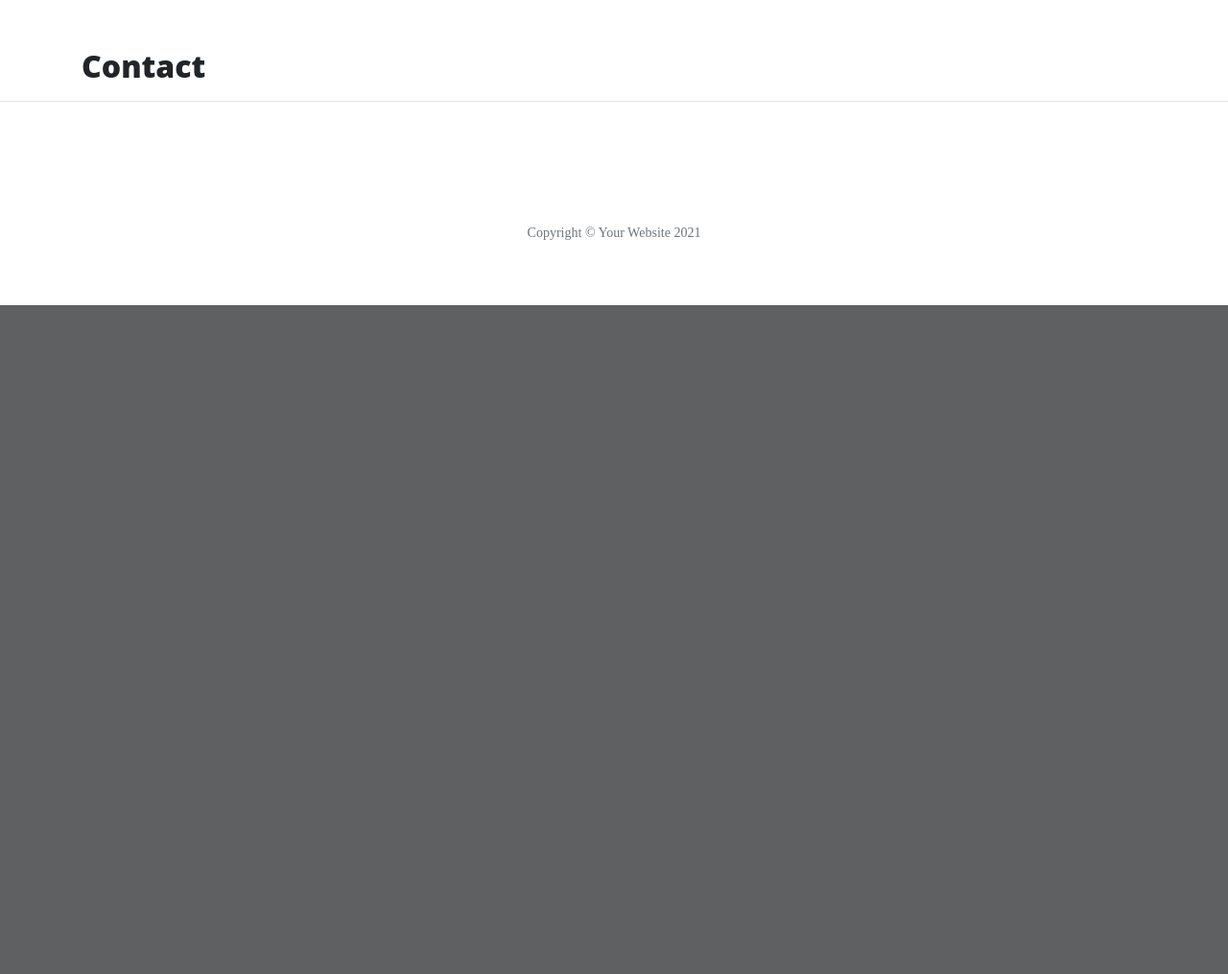
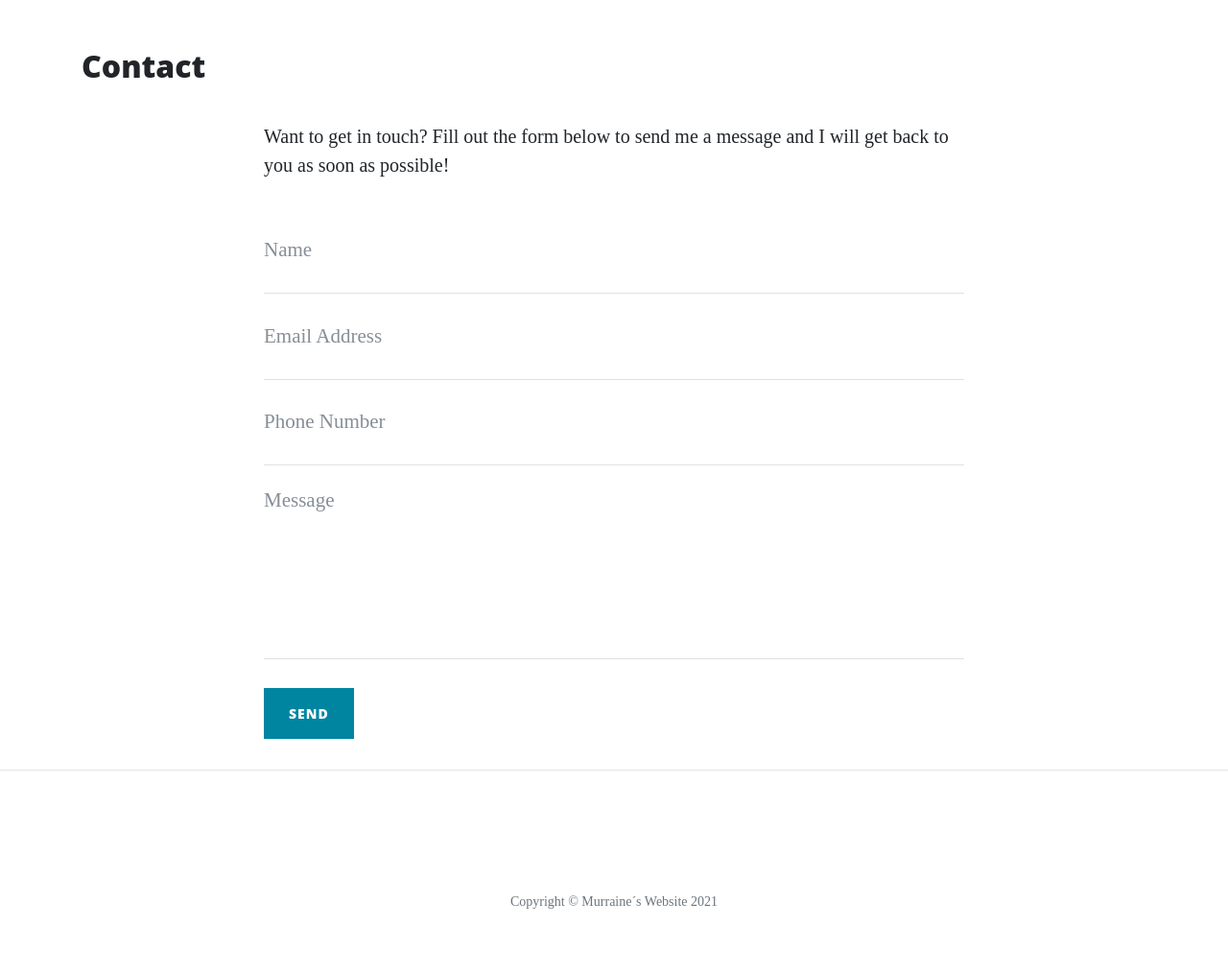
Before and after one commit to Sonicbasedrop/first_flask, a Flask app: page /contact in a window 1280 px wide. Shown: the part 628-1643 px from the top of the page at 96% size. Before the commit the page ends 946 px from the top, so only its background shows below. Run offline with Flask 2, Linux system fonts and the light colour scheme; some libraries are stand-ins or nearby versions.

Commit message:
add routing,creat form,add POST method

```diff
--- a/run.py
+++ b/run.py
@@ -19,6 +19,17 @@ def about():
     return render_template("about.html", page_title="About", company=data)
 
 
+@app.route("/about/<member_name>")
+def about_member(member_name):
+    member = {}
+    with open("data/company.json", "r") as json_data:
+        data = json.load(json_data)
+        for obj in data:
+            if obj["url"] == member_name:
+                member = obj
+    return render_template("member.html", member=member)
+
+
 @app.route("/contact")
 def contact():
     return render_template("contact.html", page_title="Contact")
--- a/templates/about.html
+++ b/templates/about.html
@@ -19,7 +19,7 @@
             {% if loop.index % 2 != 0 %}
 
                 <div class="col-md-7">
-                    <h3>{{ loop.index }}. {{ member.name }}</h3>
+                    <h3><a href="/about/{{ member.url }}">{{ loop.index }}. {{ member.name }}</a></h3>
                     <p>{{ member.description }}</p>
                 </div>
                 <div class="col-md-5">
@@ -32,7 +32,7 @@
                     <img src="{{ member.image_source }}" alt="" class="featurette-image image-responsive">
                 </div>
                 <div class="col-md-7">
-                    <h3>{{ loop.index }}. {{ member.name }}</h3>
+                    <h3><a href="/about/{{ member.url }}">{{ loop.index }}. {{ member.name }}</a></h3>
                     <p>{{ member.description }}</p>
                 </div>
 
--- a/templates/base.html
+++ b/templates/base.html
@@ -91,7 +91,7 @@
                             </a>
                         </li>
                     </ul>
-                    <p class="copyright text-muted">Copyright &copy; Your Website <span id="copyright"></span></p>
+                    <p class="copyright text-muted">Copyright &copy; Murraine´s Website <span id="copyright"></span></p>
                 </div>
             </div>
         </div>
--- a/templates/contact.html
+++ b/templates/contact.html
@@ -1,4 +1,47 @@
 {% extends "base.html" %}
 {% block content %}
     <h2>{{ page_title }}</h2>
+
+
+    <div class="row">
+		<div class="col-lg-8 col-md-10 mx-auto">
+			<p>Want to get in touch? Fill out the form below to send me a message and I will get back to you as soon as possible!</p>
+			<form method="POST" name="sentMessage" id="contactForm" novalidate>
+				<div class="control-group">
+					<div class="form-group floating-label-form-group controls">
+						<label>Name</label>
+						<input type="text" class="form-control" placeholder="Name" name="name" id="name" required data-validation-required-message="Please enter your name.">
+						<p class="help-block text-danger"></p>
+					</div>
+				</div>
+				<div class="control-group">
+					<div class="form-group floating-label-form-group controls">
+						<label>Email Address</label>
+						<input type="email" class="form-control" placeholder="Email Address" name="email" id="email" required data-validation-required-message="Please enter your email address.">
+						<p class="help-block text-danger"></p>
+					</div>
+				</div>
+				<div class="control-group">
+					<div class="form-group col-xs-12 floating-label-form-group controls">
+						<label>Phone Number</label>
+						<input type="tel" class="form-control" placeholder="Phone Number" name="phone" id="phone" required data-validation-required-message="Please enter your phone number.">
+						<p class="help-block text-danger"></p>
+					</div>
+				</div>
+				<div class="control-group">
+					<div class="form-group floating-label-form-group controls">
+						<label>Message</label>
+						<textarea rows="5" class="form-control" placeholder="Message" name="message" id="message" required data-validation-required-message="Please enter a message."></textarea>
+						<p class="help-block text-danger"></p>
+					</div>
+				</div>
+				<br>
+				<div id="success"></div>
+				<div class="form-group">
+					<button type="submit" class="btn btn-primary" id="sendMessageButton">Send</button>
+				</div>
+			</form>
+		</div>
+	</div>
+
 {% endblock %}
```
Also changed, not shown: data/company.json (+28 -14 lines), templates/member.html (added, +14 -0 lines).
